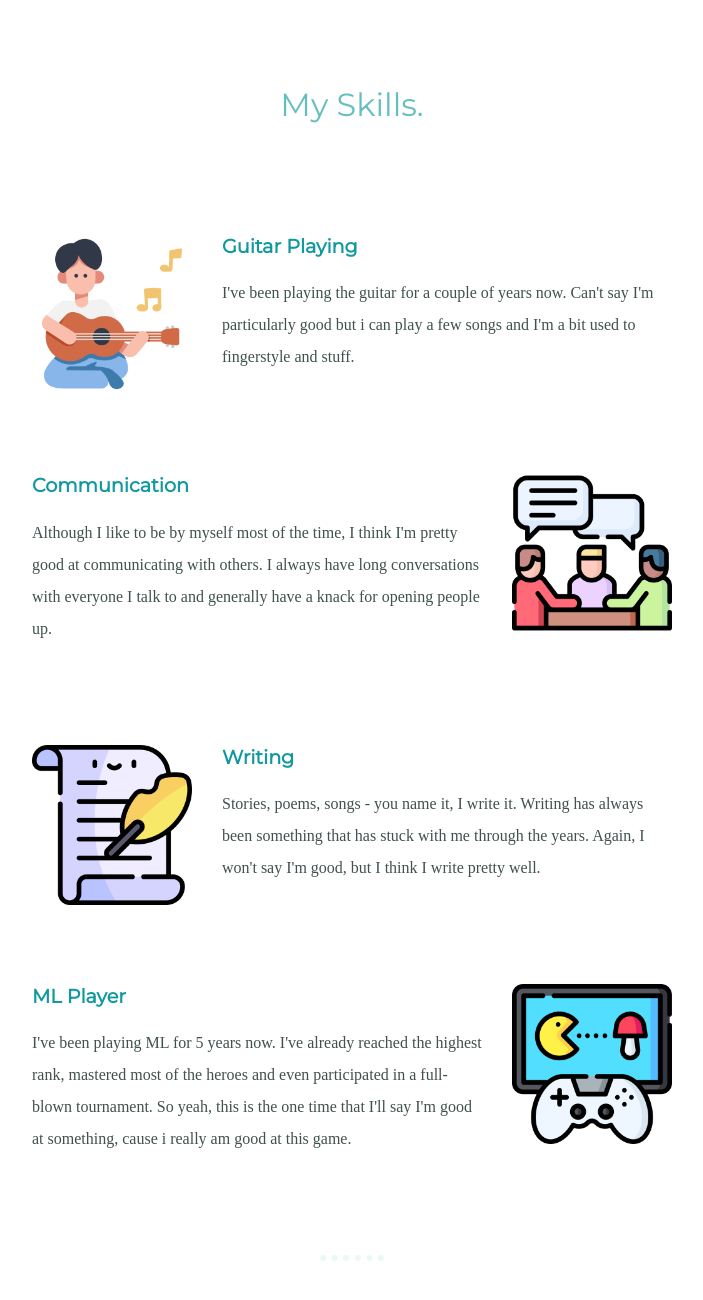
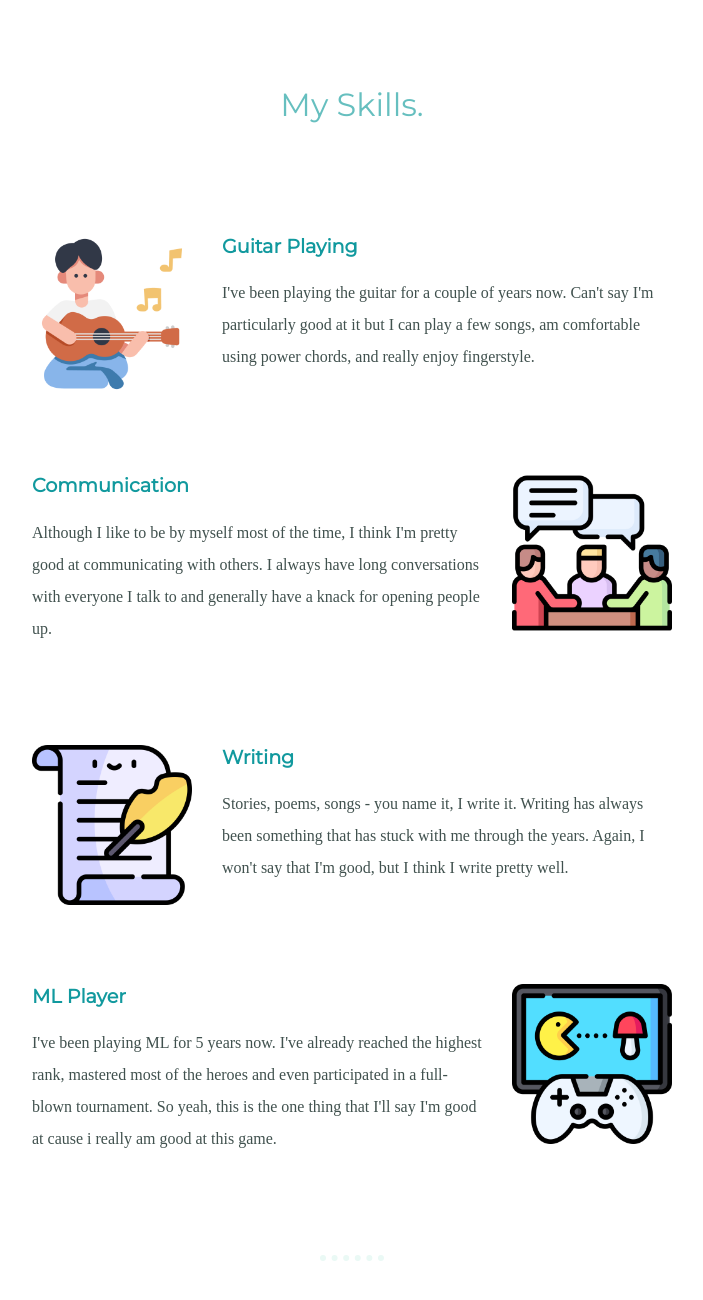
Before and after one commit to pujanrai09/202000006, a plain HTML site: page index.html in a window 1280 px wide. Shown: the part 1387-2687 px from the top of the page, without its empty margins (288-991 px from the left). Drawn offline with Linux system fonts and the light colour scheme; a web font is replaced by a local one.

Commit message:
Update index.html

```diff
--- a/index.html
+++ b/index.html
@@ -20,7 +20,7 @@
     <div class="middle-container">
       <div class="profile">
         <img class="mypic" src="me.png" alt="my profile picture">
-        <h2>Hey there</h2>
+        <h2>Hey there,</h2>
         <p class="intro">Pujan here. I'm 20 years old and currently a third year student in SMIT. I have to make a website for my internship and this is the best that i can do.</p>
       </div>
       <hr>
@@ -29,7 +29,7 @@
         <div class="skill-row">
           <img class="guitar" src="guitar-playing.png" alt="">
           <h3>Guitar Playing</h3>
-          <p>I've been playing the guitar for a couple of years now. Can't say I'm particularly good but i can play a few songs and I'm a bit used to fingerstyle and stuff.</p>
+          <p>I've been playing the guitar for a couple of years now. Can't say I'm particularly good at it but I can play a few songs, am comfortable using power chords, and really enjoy fingerstyle.</p>
         </div>
         <div class="skill-row">
           <img class="con" src="conversation.png" alt="">
@@ -39,12 +39,12 @@
         <div class="skill-row">
           <img class="writing" src="poetry.png" alt="">
           <h3>Writing</h3>
-          <p>Stories, poems, songs - you name it, I write it. Writing has always been something that has stuck with me through the years. Again, I won't say I'm good, but I think I write pretty well.</p>
+          <p>Stories, poems, songs - you name it, I write it. Writing has always been something that has stuck with me through the years. Again, I won't say that I'm good, but I think I write pretty well.</p>
         </div>
         <div class="skill-row">
           <img class="game" src="game-console.png" alt="">
           <h3>ML Player</h3>
-          <p>I've been playing ML for 5 years now. I've already reached the highest rank, mastered most of the heroes and even participated in a full-blown tournament. So yeah, this is the one time that I'll say I'm good at something, cause i really am good at this game.</p>
+          <p>I've been playing ML for 5 years now. I've already reached the highest rank, mastered most of the heroes and even participated in a full-blown tournament. So yeah, this is the one thing that I'll say I'm good at cause i really am good at this game.</p>
         </div>
       </div>
       <hr />
```
